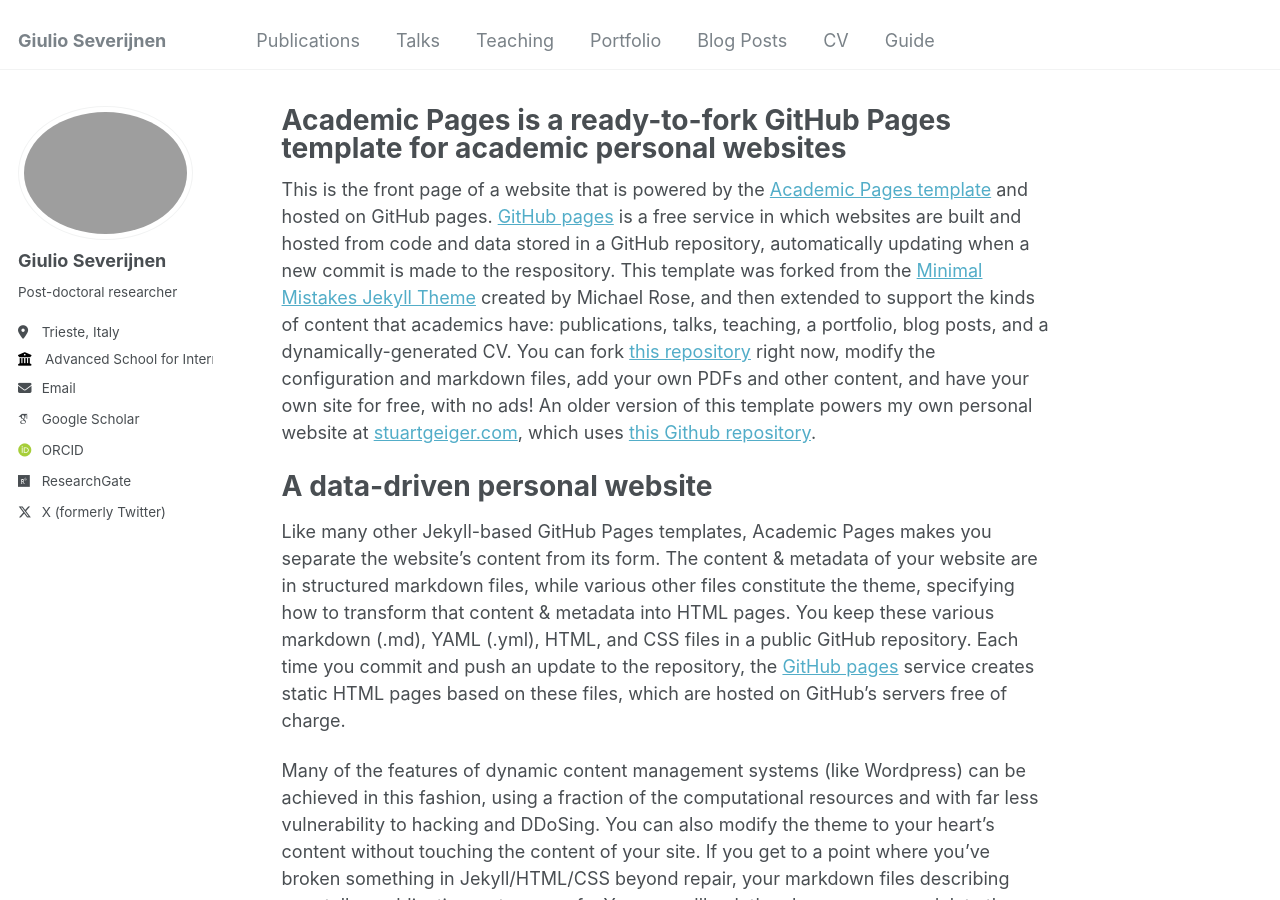
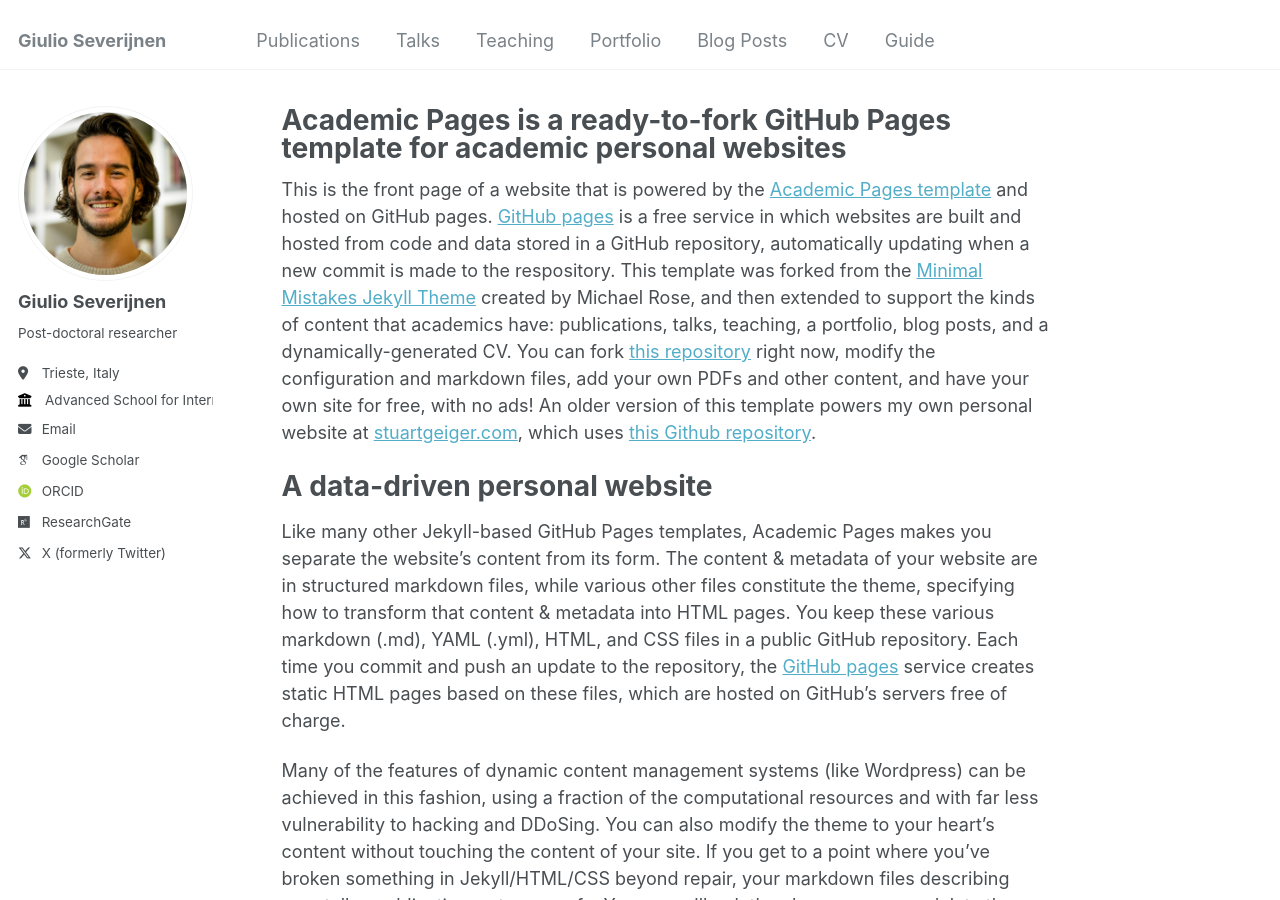
Before and after one commit to giuliosever/giuliosever.github.io, a Jekyll site: the page built from _pages/about.md, in a window 1280 px wide and 900 px high. Built offline with Jekyll 4.4.1, drawn with Linux system fonts in a browser that asks for light colours; some web fonts are replaced.

Commit message:
Added picture

```diff
--- a/_config.yml
+++ b/_config.yml
@@ -22,7 +22,7 @@
 #               Additional customization can be done by editing /_includes/author-profile.html
 author:
   # Biographic information
-  avatar           : "pasfoto MPI.jpg"
+  avatar           : "pasfoto_MPI.jpg"
   name             : "Giulio Severijnen"
   pronouns         : # example: "she/her"
   bio              : "Post-doctoral researcher"
@@ -91,7 +91,7 @@
   facebook:
     appid                :
     num_posts            : # 5 (default)
-    colorscheme          : # "light" (default), "dark"
+    colorscheme          : "dark" #"light" (default), "dark"
 staticman:
   allowedFields          : ['name', 'email', 'url', 'message']
   branch                 : "gh-pages" # "master", "gh-pages"
```
